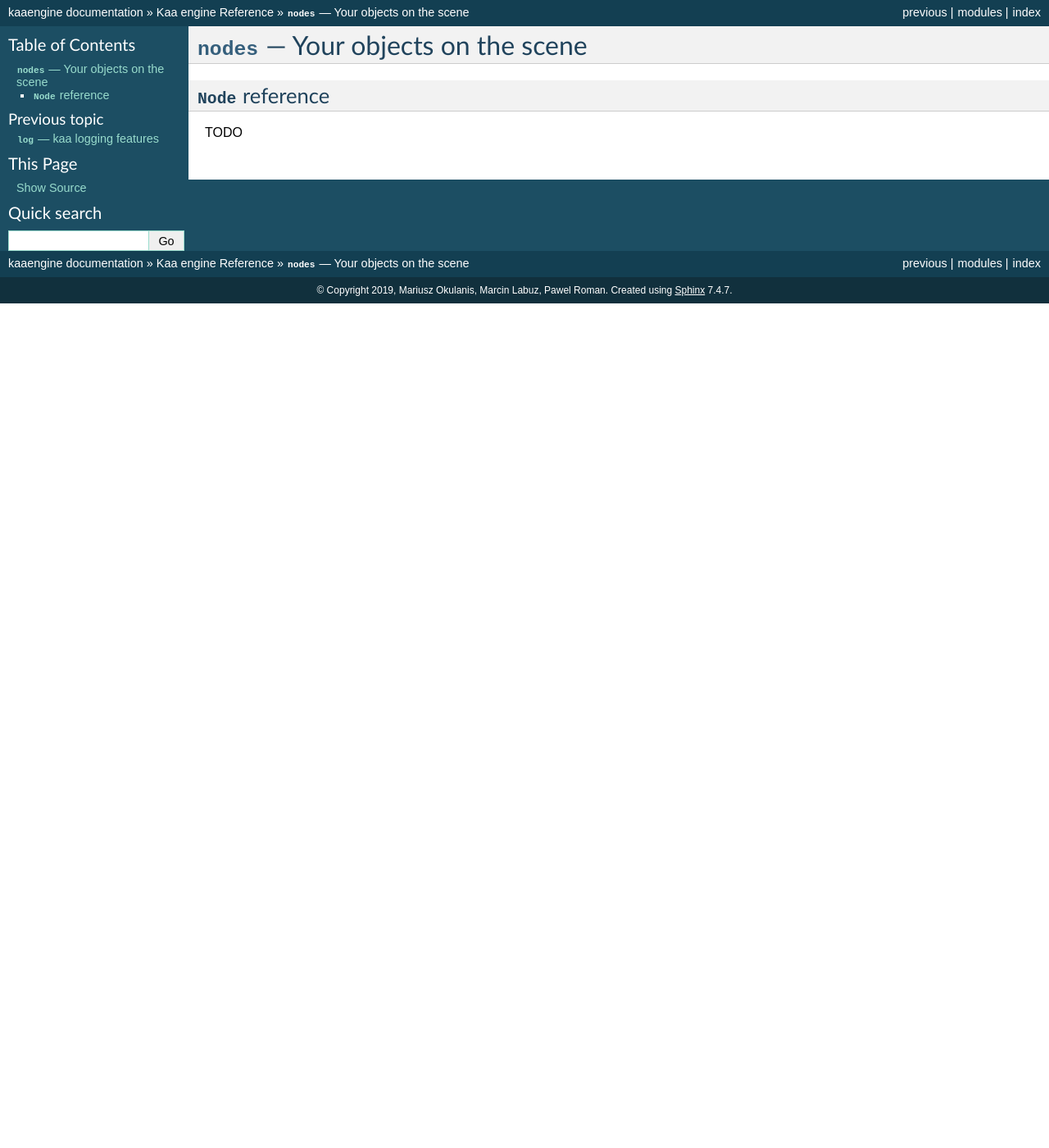
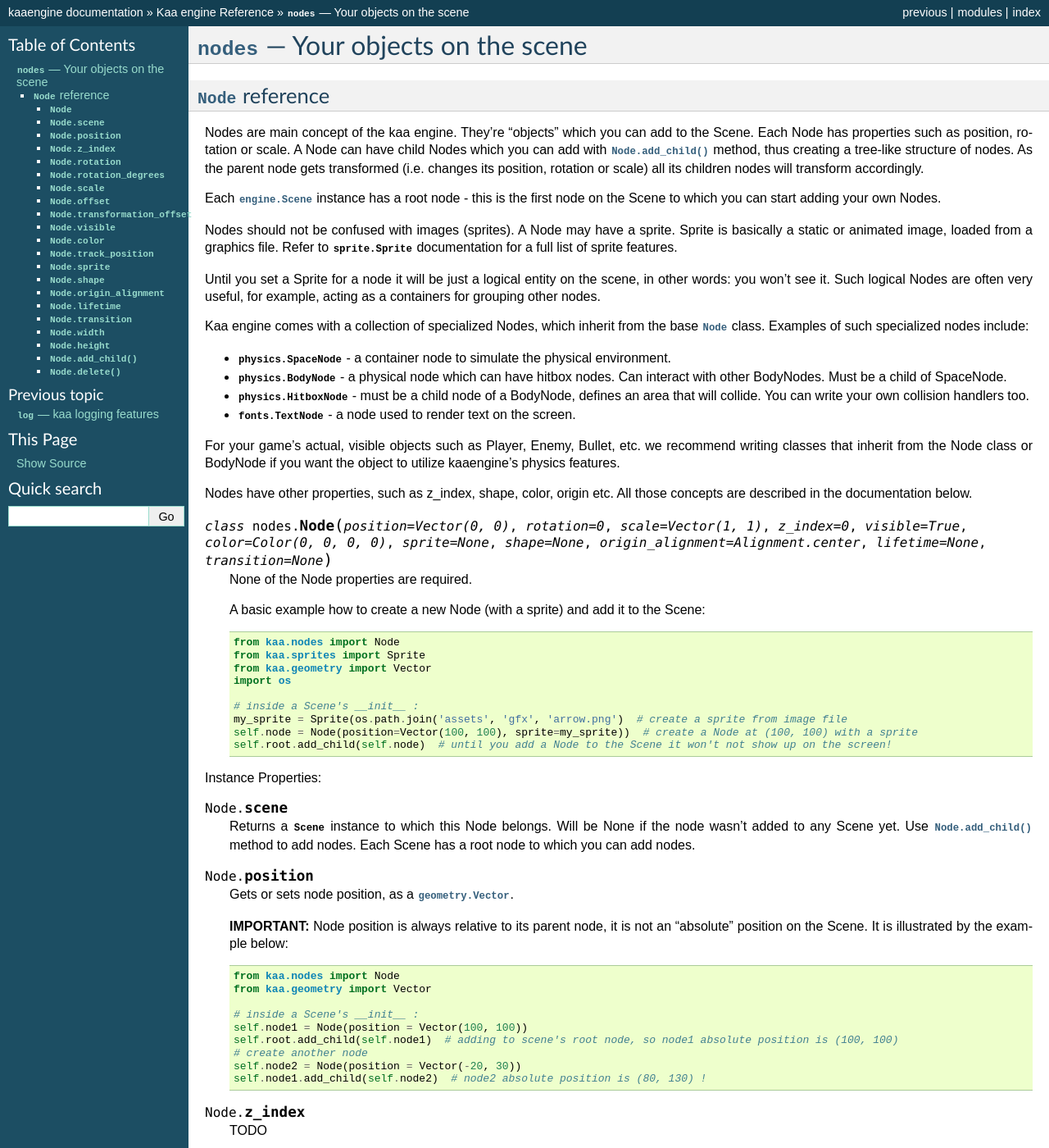
Before and after one commit to kaaengine/kaa, a Sphinx documentation site: the page built from docs/reference/nodes.rst, in a window 1280 px wide and 1400 px high. Shown: the whole window at 82% size. Built offline with Sphinx 7.4.7, drawn with Linux system fonts in a browser that asks for light colours; some of the changed text lies outside the part shown.

Commit message:
nodes page in progress

```diff
--- a/docs/reference/nodes.rst
+++ b/docs/reference/nodes.rst
@@ -7,4 +7,150 @@
 :class:`Node` reference
 -----------------------
 
-TODO
+Nodes are main concept of the kaa engine. They're "objects" which you can add to the Scene. Each Node has properties
+such as position, rotation or scale. A Node can have child Nodes which you can add with :meth:`Node.add_child`
+method, thus creating a tree-like structure of nodes. As the parent node gets transformed (i.e. changes its position,
+rotation or scale) all its children nodes will transform accordingly.
+
+Each :class:`engine.Scene` instance has a root node - this is the first node on the Scene to which you can start adding
+your own Nodes.
+
+Nodes should not be confused with images (sprites). A Node may have a sprite. Sprite is basically a static
+or animated image, loaded from a graphics file. Refer to :class:`sprite.Sprite` documentation for a full list of sprite
+features.
+
+Until you set a Sprite for a node it will be just a logical entity on the scene, in other words: you won't see it. Such
+logical Nodes are often very useful, for example, acting as a containers for grouping other nodes.
+
+Kaa engine comes with a collection of specialized Nodes, which inherit from the base :class:`Node` class. Examples of such
+specialized nodes include:
+
+* :class:`physics.SpaceNode` - a container node to simulate the physical environment.
+* :class:`physics.BodyNode` - a physical node which can have hitbox nodes. Can interact with other BodyNodes. Must be a child of SpaceNode.
+* :class:`physics.HitboxNode` - must be a child node of a BodyNode, defines an area that will collide. You can write your own collision handlers too.
+* :class:`fonts.TextNode` - a node used to render text on the screen.
+
+For your game's actual, visible objects such as Player, Enemy, Bullet, etc. we recommend writing classes that inherit from
+the Node class or BodyNode if you want the object to utilize kaaengine's physics features.
+
+Nodes have other properties, such as z_index, shape, color, origin etc. All those concepts are described in the
+documentation below.
+
+.. class:: Node(position=Vector(0,0), rotation=0, scale=Vector(1, 1), z_index=0, visible=True, color=Color(0,0,0,0), sprite=None, shape=None, origin_alignment=Alignment.center, lifetime=None, transition=None)
+
+    None of the Node properties are required.
+
+    A basic example how to create a new Node (with a sprite) and add it to the Scene:
+
+    .. code-block:: python
+
+        from kaa.nodes import Node
+        from kaa.sprites import Sprite
+        from kaa.geometry import Vector
+        import os
+
+        # inside a Scene's __init__ :
+        my_sprite = Sprite(os.path.join('assets', 'gfx', 'arrow.png')  # create a sprite from image file
+        self.node = Node(position=Vector(100, 100), sprite=my_sprite))  # create a Node at (100, 100) with a sprite
+        self.root.add_child(self.node)  # until you add a Node to the Scene it won't not show up on the screen!
+
+Instance Properties:
+
+.. attribute:: Node.scene
+
+    Returns a :class:`Scene` instance to which this Node belongs. Will be None if the node wasn't added to any Scene yet.
+    Use :meth:`Node.add_child` method to add nodes. Each Scene has a root node to which you can add nodes.
+
+.. attribute:: Node.position
+
+    Gets or sets node position, as a :class:`geometry.Vector`.
+
+    **IMPORTANT:** Node position is always relative to its parent node, it is not an "absolute" position on the Scene.
+    It is illustrated by the example below:
+
+    .. code-block:: python
+
+        from kaa.nodes import Node
+        from kaa.geometry import Vector
+
+        # inside a Scene's __init__ :
+        self.node1 = Node(position = Vector(100, 100))
+        self.root.add_child(self.node1)  # adding to scene's root node, so node1 absolute position is (100, 100)
+        # create another node
+        self.node2 = Node(position = Vector(-20, 30))
+        self.node1.add_child(self.node2)  # node2 absolute position is (80, 130) !
+
+
+.. attribute:: Node.z_index
+
+    TODO
+
+.. attribute:: Node.rotation
+
+    TODO
+
+.. attribute:: Node.rotation_degrees
+
+    TODO
+
+.. attribute:: Node.scale
+
+    TODO
+
+.. attribute:: Node.offset
+
+    TODO
+
+.. attribute:: Node.transformation_offset
+
+    TODO
+
+.. attribute:: Node.visible
+
+    TODO
+
+.. attribute:: Node.color
+
+    TODO
+
+.. attribute:: Node.track_position
+
+    TODO
+
+.. attribute:: Node.sprite
+
+    TODO
+
+.. attribute:: Node.shape
+
+    TODO
+
+.. attribute:: Node.origin_alignment
+
+    TODO
+
+.. attribute:: Node.lifetime
+
+    TODO
+
+.. attribute:: Node.transition
+
+    TODO
+
+.. attribute:: Node.width
+
+    TODO
+
+.. attribute:: Node.height
+
+    TODO
+
+Instance Methods:
+
+.. method:: Node.add_child(child_node)
+
+    TODO
+
+.. method:: Node.delete()
+
+    TODO
```
Also changed, not shown: docs/reference/engine.rst (+12 -4 lines).
